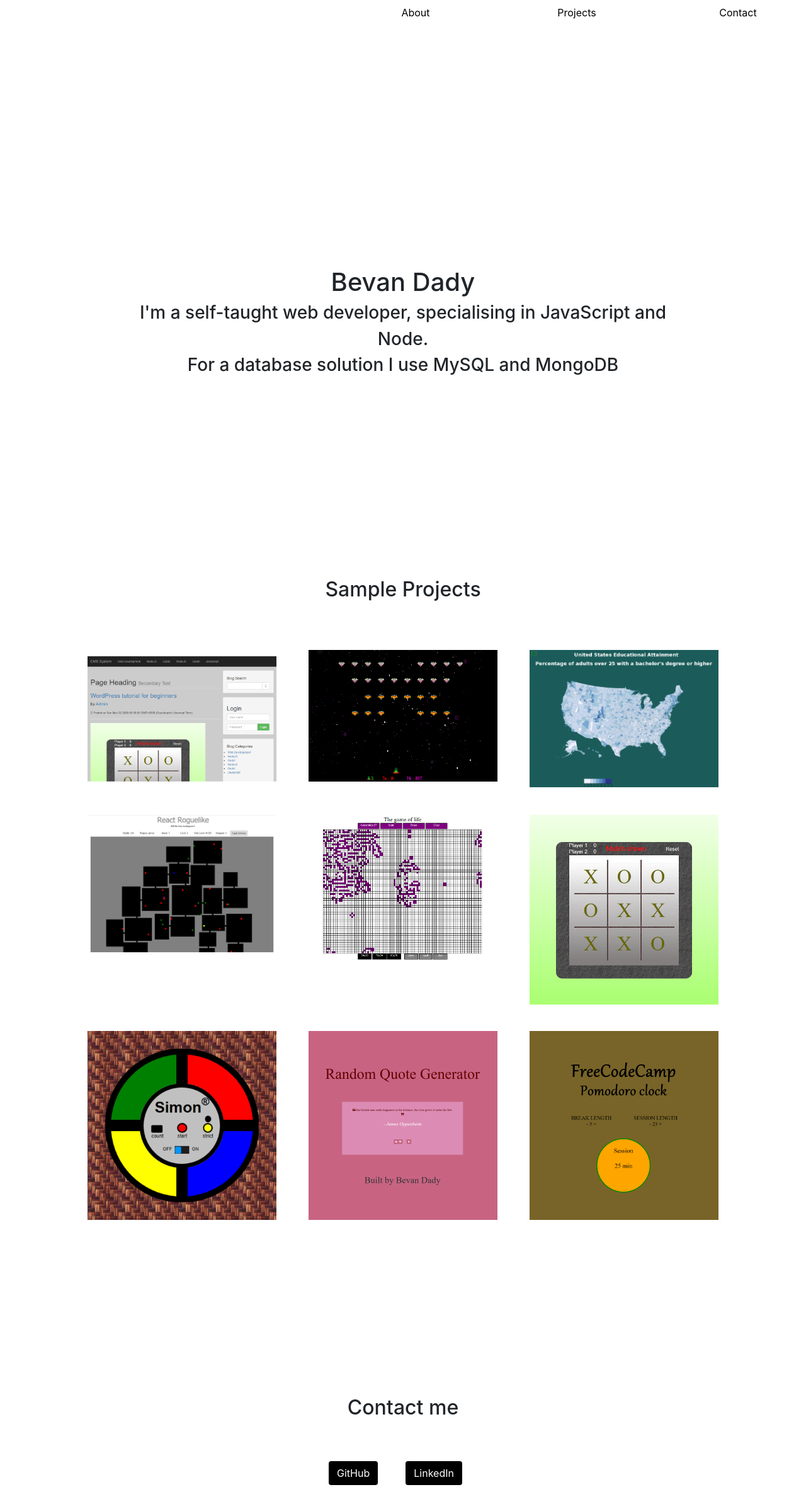
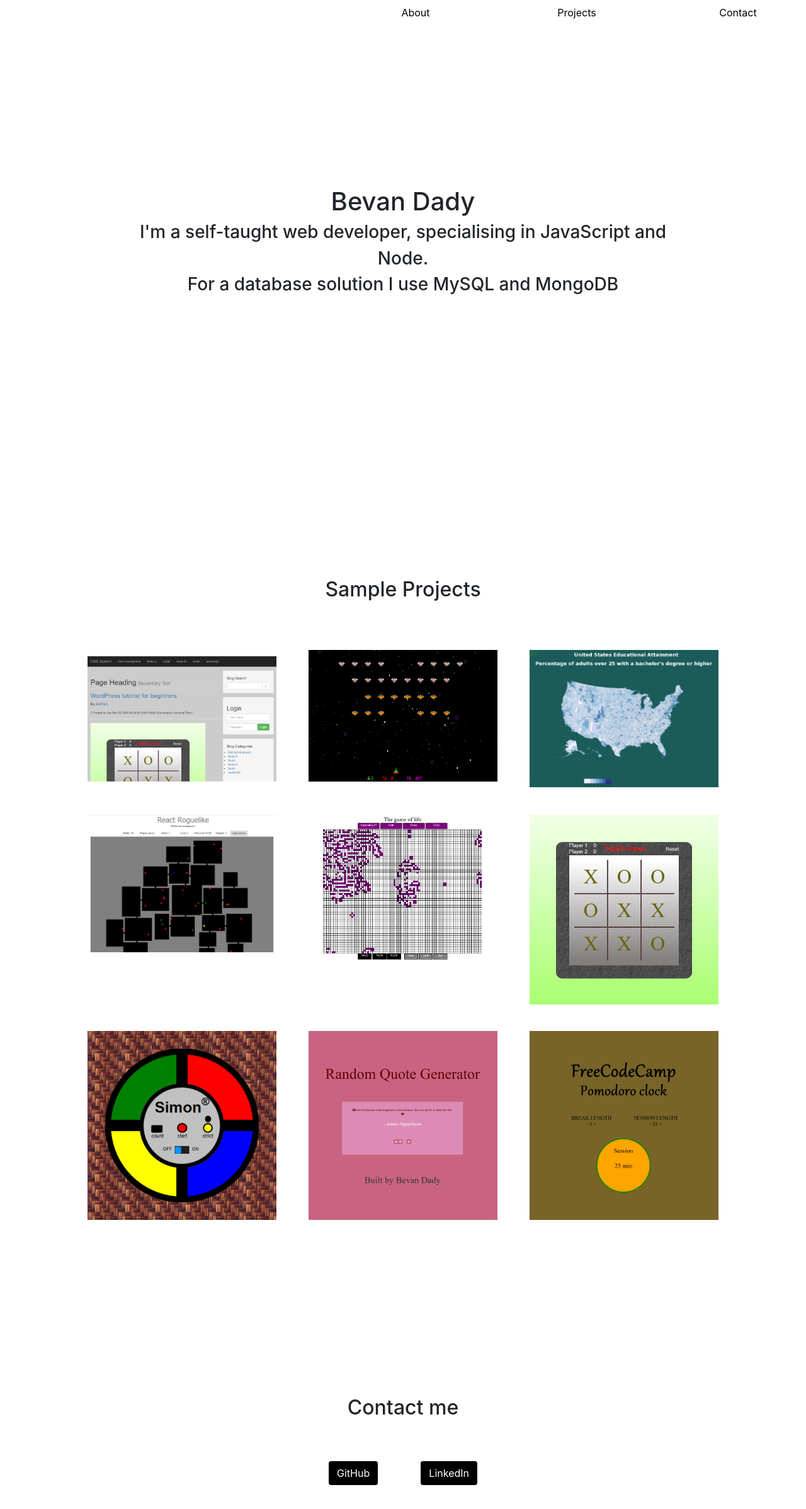
Before and after one commit to spr15bd/portfolio, a plain HTML site: page index.html in a window 1280 px wide. Shown: the whole page at 63% size. Drawn offline with nearby package versions, Linux system fonts and the light colour scheme.

Commit message:
Update index.html

```diff
--- a/index.html
+++ b/index.html
@@ -27,7 +27,7 @@
 		color:black;
 	}
 	#welcome-section {
-		padding-top: 30%;
+		padding-top: 20%;
 		text-align:center;
 		height:100vh;
 	}
@@ -75,7 +75,7 @@
 	.github {
 		float:left;
 	}
-	.codepen {
+	.linkedin {
 		float:right;
 	}
 </style>
```
